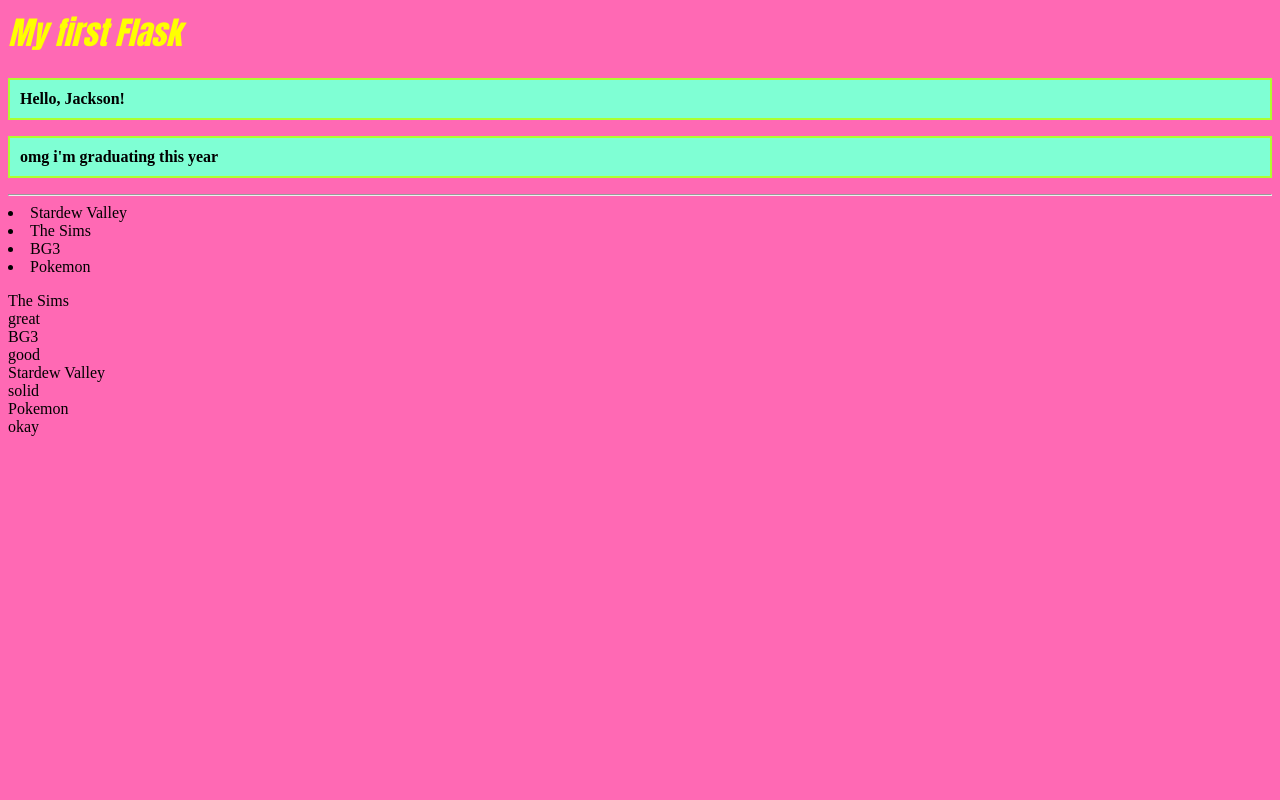
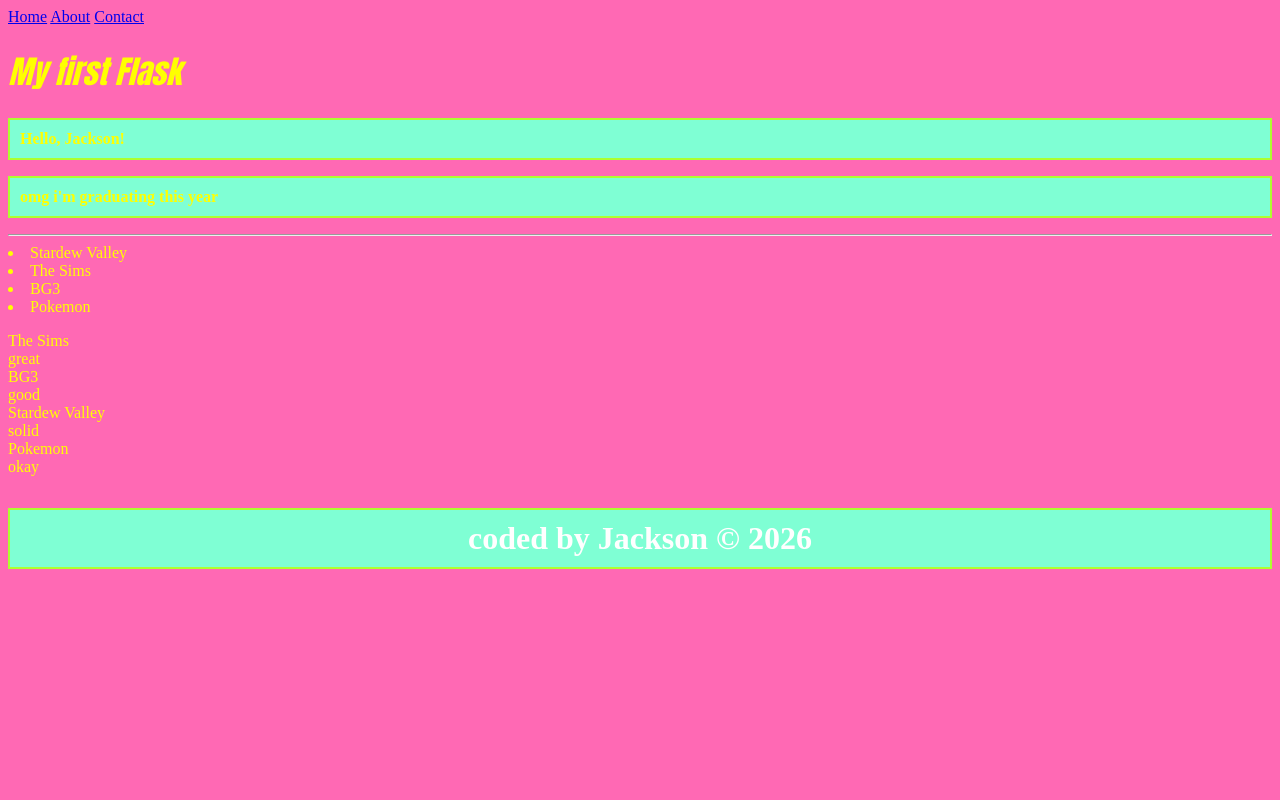
Before and after one commit to JacksonD2026/CS3UNIT3NOTES, a Flask app: page / in a window 1280 px wide. Run offline with Flask 3, Linux system fonts and the light colour scheme.

Commit message:
awesome coding

```diff
--- a/static/style.css
+++ b/static/style.css
@@ -1,4 +1,13 @@
+:root {
+    --accent: purple;
+    --accent-lt: pink;
+    --accent-dk: yellow;
+}
+
+
 body {
+    color: var(--accent-dk);
+    background: var(--accent-lt);
     background: hotpink;
 }
 
@@ -14,3 +23,10 @@
     padding: 10px;
     border: 2px solid greenyellow;
 }
+
+footer {
+    background: var(--accent-dk);
+    color: white;
+    text-align:center;
+    font-size: 2rem;
+}
--- a/templates/index.html
+++ b/templates/index.html
@@ -14,6 +14,13 @@
 <body>
 
 
+    <div class="navbar">
+        <a href =" {{ url_for('index') }} " class="navbar-brand">Home</a>
+        <a href ="#" class="navbar-items">About</a>
+        <a href ="#" class="navbar-items">Contact</a>
+    </div>
+
+    <div class="page-content">
 
     <h1>My first Flask </h1>
 
@@ -43,6 +50,12 @@
             {% endfor %}
     </dl>
 
+</div>
+
+<footer>
+    <p> coded by Jackson &copy; 2026 </p>
+</footer>
+
 </body>
 
 
```
Also changed, not shown: templates/about.html (added), templates/contact.html (added).
